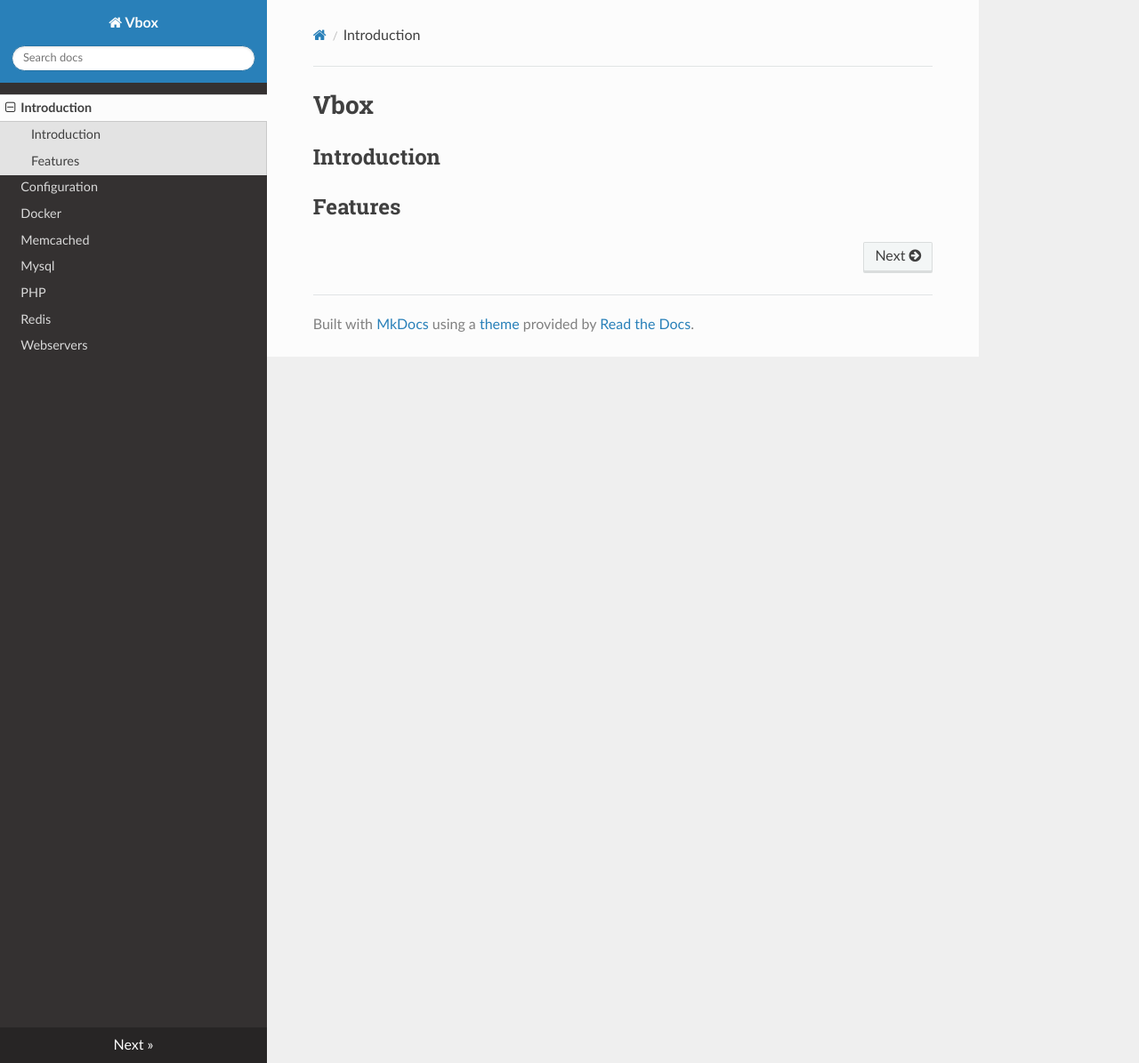
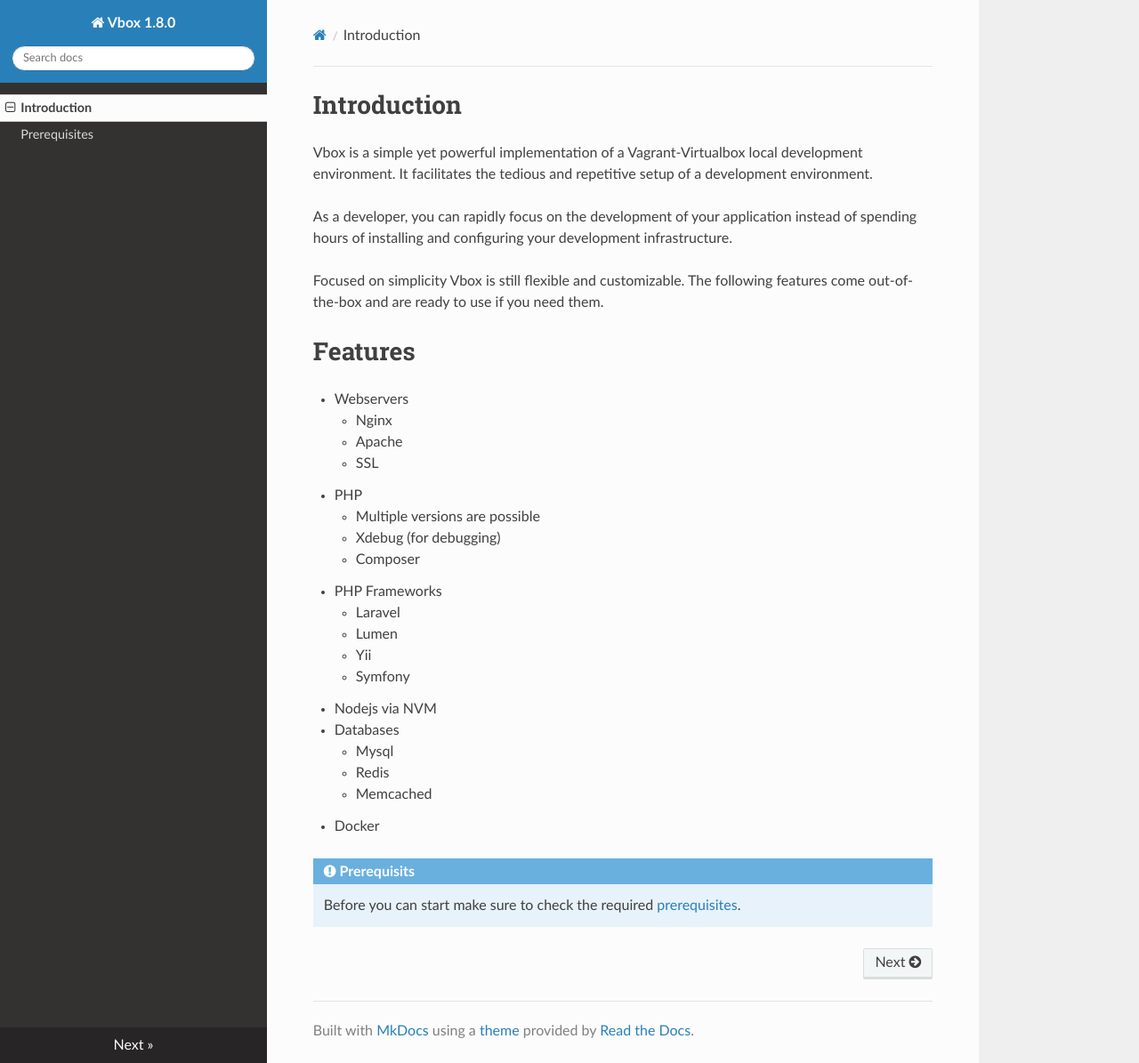
Before and after one commit to sebbaum/vbox-docu, an MkDocs documentation site: the page built from docs/index.md, in a window 1280 px wide and 1195 px high. Shown: the whole window at 89% size. Built offline with MkDocs 1.6.1, drawn with Linux system fonts in a browser that asks for light colours; nearby versions of some CDN libraries.

Commit message:
Introduction and prerequisites finished

```diff
--- a/docs/index.md
+++ b/docs/index.md
@@ -1,8 +1,38 @@
 ---
 title: Introduction
 ---
-# Vbox
+# Introduction
+Vbox is a simple yet powerful implementation of a Vagrant-Virtualbox local
+development environment. It facilitates the tedious and repetitive setup of a
+development environment.
 
-## Introduction
+As a developer, you can rapidly focus on the development of your application
+instead of spending hours of installing and configuring your development
+infrastructure.
 
-## Features
+Focused on simplicity Vbox is still flexible and customizable. The following
+features come out-of-the-box and are ready to use if you need them.
+
+# Features
+* Webservers
+    * Nginx
+    * Apache
+    * SSL
+* PHP
+    * Multiple versions are possible
+    * Xdebug (for debugging)
+    * Composer
+* PHP Frameworks
+    * Laravel
+    * Lumen
+    * Yii
+    * Symfony
+* Nodejs via NVM
+* Databases
+    * Mysql
+    * Redis
+    * Memcached
+* Docker
+
+!!! note "Prerequisits"
+    Before you can start make sure to check the required [prerequisites](prerequisites.md).
--- a/mkdocs.yml
+++ b/mkdocs.yml
@@ -1,5 +1,13 @@
-site_name: Vbox
+site_name: Vbox 1.8.0
 
 theme: readthedocs
 
 site_author: Sebastian Baum
+
+nav:
+    - Introduction: index.md
+    - Prerequisites: prerequisites.md
+    # - Configuration: configuration.md
+
+markdown_extensions:
+  - admonition
```
Also changed, not shown: docs/prerequisites.md (added, +13 -0 lines).
